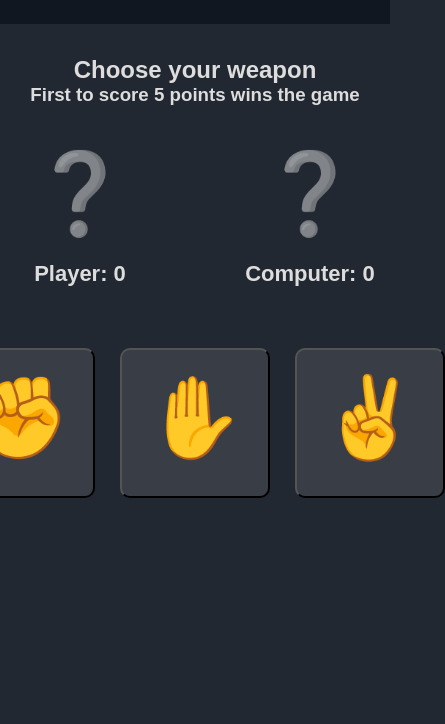
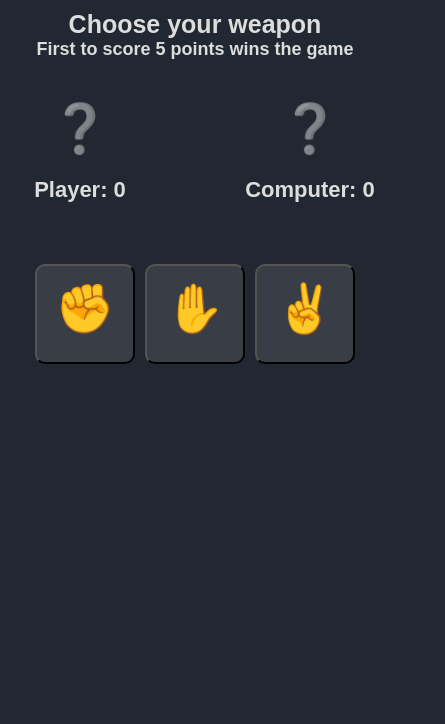
Before and after one commit to Abhishek404Yadav/Rock_paper_scissors, a plain HTML site: page index.html in a window 390 px wide. Shown: the part 120-844 px from the top of the page, 445 px wide, since content can reach past the window. Drawn offline with Linux system fonts and the light colour scheme.

Commit message:
Project is completed with media Queries

```diff
--- a/index.html
+++ b/index.html
@@ -19,9 +19,11 @@
     <!-- Fonts End here -->
 </head>
 <body>
+<!-- Header -->
     <header class="header">
       <h1 class="title">ROCK PAPER SCISSORS</h1>
     </header>
+<!-- Scorecard -->
     <div class="main">
       <div class= "scoreboard">
         <div class="info">
@@ -41,26 +43,27 @@
           </div>
         </div>
       </div>
+<!-- Buttons -->
       <div class="buttons">
         <button class="btn btnActive" data-choice="Rock" id="r">
           <div class="sign" >✊</div>
         </button>
-        <button class="btn" data-choice="Paper" id="p">
-          <div class="sign">✋</div>
+        <button class="btn btnActive" data-choice="Paper" id="p">
+          <div class="sign ">✋</div>
         </button>
-        <button class="btn" data-choice="Scissors" id="s">
+        <button class="btn btnActive" data-choice="Scissors" id="s">
           <div class="sign">✌</div>
         </button>
       </div>
   </div>
-
-  <!-- EndGame Modal -->
+<!-- EndGame Modal -->
   <div class="modal" id="endgameModal">
     <p class="modal-title" id="endgameMsg">You won!</p>
     <button class=" resetBtn btnActive" id="resetBtn">Play again</button>
   </div>
-  <!-- we add this div to cover whole background -->
+<!-- we add this div to cover whole background as overlay -->
   <div class="overlay" id="overlay"></div>
+
 </body>
 </html>
 </html>
--- a/rps-ui.css
+++ b/rps-ui.css
@@ -76,8 +76,7 @@ div.main {
   width: 180px;
   align-items: center;
 }
-
-div.sign {
+.sign {
   font-size: 5rem;
   margin-bottom: 10px;
 }
@@ -85,7 +84,7 @@ div.sign {
   opacity: 0.5;
 }
 
-.score{
+.score {
   margin-top: 10px;
   margin-bottom: 20px;
   font-size: 22px;
@@ -116,7 +115,7 @@ div.sign {
 }
 /* !Button end here  */
 
-/* opacity class for injection with JS in Computer Sign and User sign*/
+/* opacity class for injection with JS in Result class*/
 .opacity {
   opacity: 1;
   transform: scale(1.1);
@@ -126,12 +125,12 @@ div.sign {
 .modal {
   z-index: 1;
   position: fixed;
-  top:50%;
+  top: 50%;
   left: 50%;
-  transform: translate(-50% ,-50%) scale(0); /* box shift according to it's size */
+  transform: translate(-50%, -50%) scale(0); /* box shift according to it's size */
   text-align: center;
   width: 300px;
-  max-width: 60%;
+ overflow: hidden;
   padding: 20px;
   border: 2px solid var(--primary-yellow);
   background-color: var(--header);
@@ -140,13 +139,13 @@ div.sign {
   user-select: none;
 }
 
-#endgameMsg{
+#endgameMsg {
   font-size: 22px;
   font-family: "Press Start 2P", cursive;
   font-weight: 700;
   color: var(--primary-yellow);
 }
-.resetBtn{
+.resetBtn {
   padding: 15px 60px;
   margin-top: 30px;
   width: max-content;
@@ -158,7 +157,6 @@ div.sign {
   border-radius: 10px;
   cursor: pointer;
 }
-
 
 .overlay {
   display: none;
@@ -178,3 +176,34 @@ div.sign {
 .modal.active {
   transform: translate(-50%, -50%) scale(1);
 }
+/* MEDIA QUERIES */
+
+@media (max-width: 550px) {
+  .title {
+    font-size: 18px;
+  }
+
+  .score-info {
+    font-size: 25px;
+  }
+  .score-message{
+    font-size: 18px;
+  }
+
+  .buttons {
+    gap: 10px;
+  }
+
+  .btn{
+    width: 100px;
+    height: 100px;
+  }
+
+  .sign {
+    font-size: 3rem;
+  }
+
+  .modal {
+    width: 80%;
+  }
+}
```
Also changed, not shown: game.js (+25 -28 lines).
